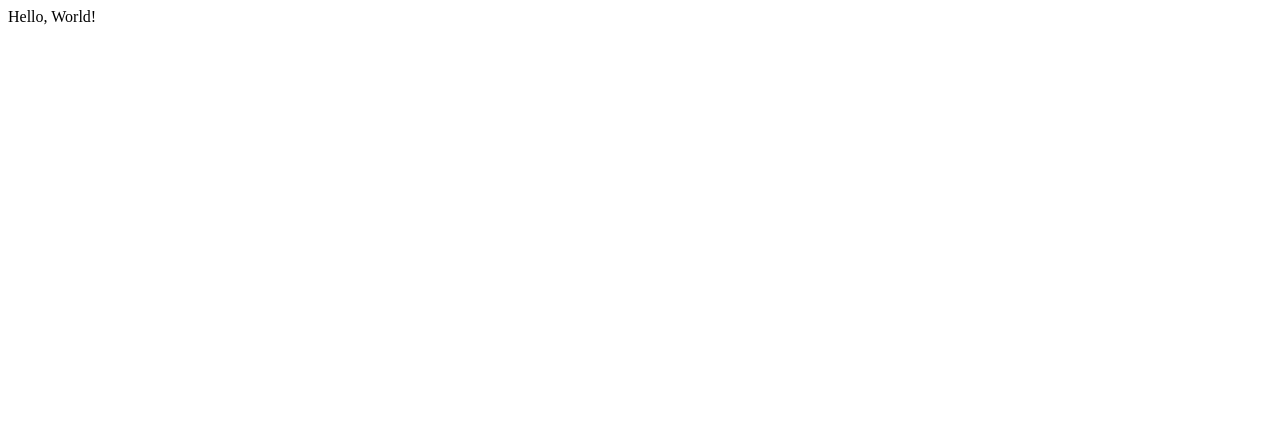
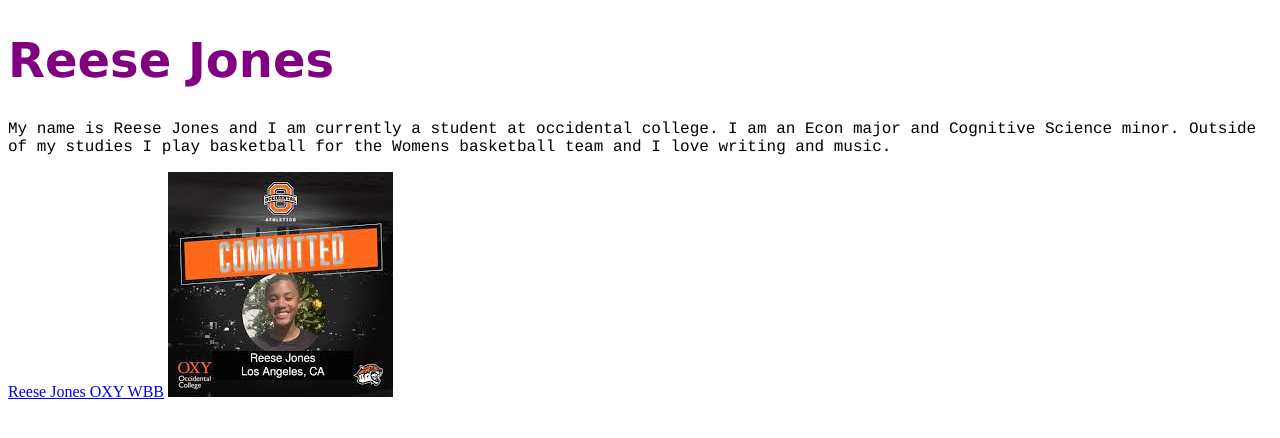
Before and after one commit to rjones2024/rjones2024.github.io, a plain HTML site: page index.html in a window 1280 px wide. Drawn offline with Linux system fonts and the light colour scheme.

Commit message:
3 requirements

```diff
--- a/index.html
+++ b/index.html
@@ -1,10 +1,30 @@
 <!DOCTYPE HTML>
- <html>
+<html>
 <head>
-<meta charset="utf-8">
-<title>Hello, World!</title>
+<style>
+
+
+h1 {
+  color: purple;
+  font-family: verdana;
+  font-size: 300%;
+
+}
+p  {
+  color: black;
+  font-family: courier;
+  font-size: 100%;
+}
+</style>
 </head>
 <body>
-Hello, World!
-</body>
- </html>
+
+<h1>Reese Jones</h1>
+<p>My name is Reese Jones and I am currently a student at occidental college. I am an Econ major and Cognitive Science minor. Outside of my studies I play basketball for the Womens basketball team and I love writing and music.</p>
+
+
+
+<a href="https://oxyathletics.com/sports/wbkb/2021-22/bios/jones_reese_qsi7">Reese Jones OXY WBB</a>
+
+
+<img src="Random.jpg" alt="Ran" >
```
Also changed, not shown: Random.jpg (added).
